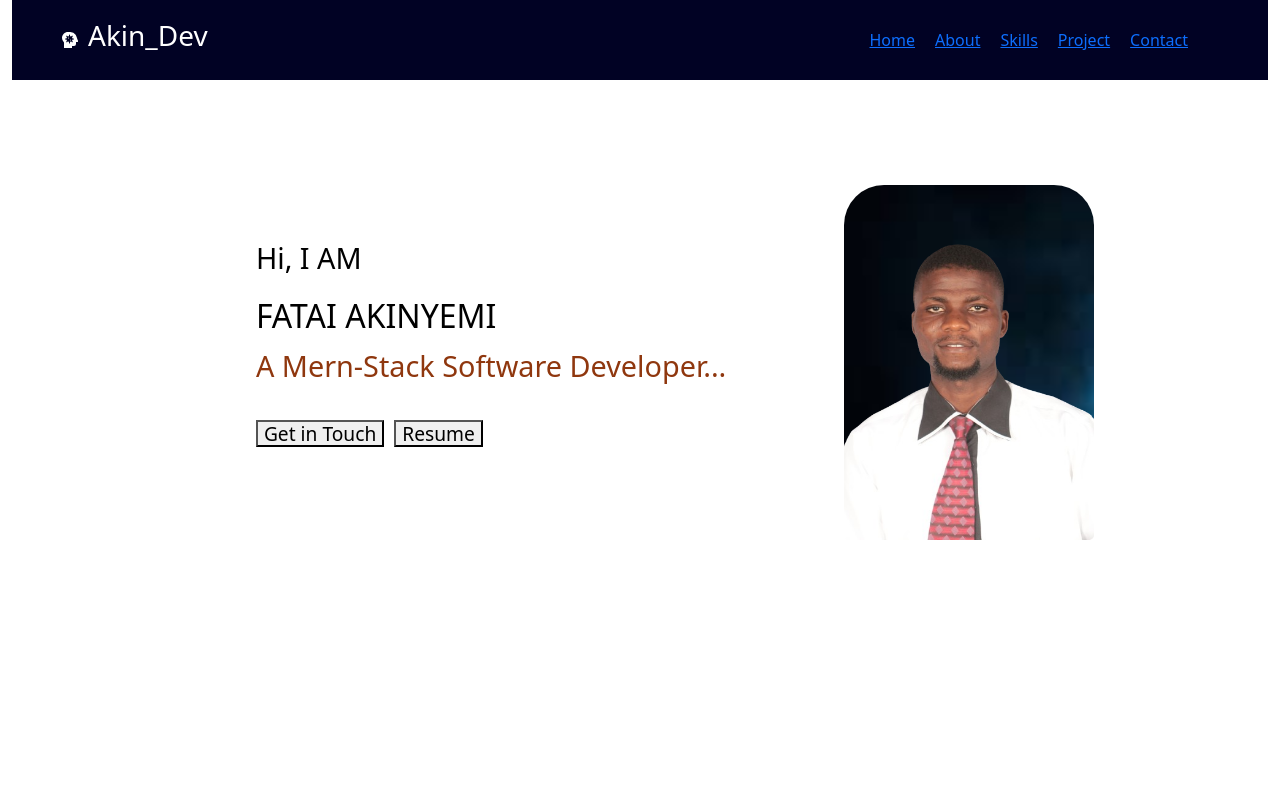
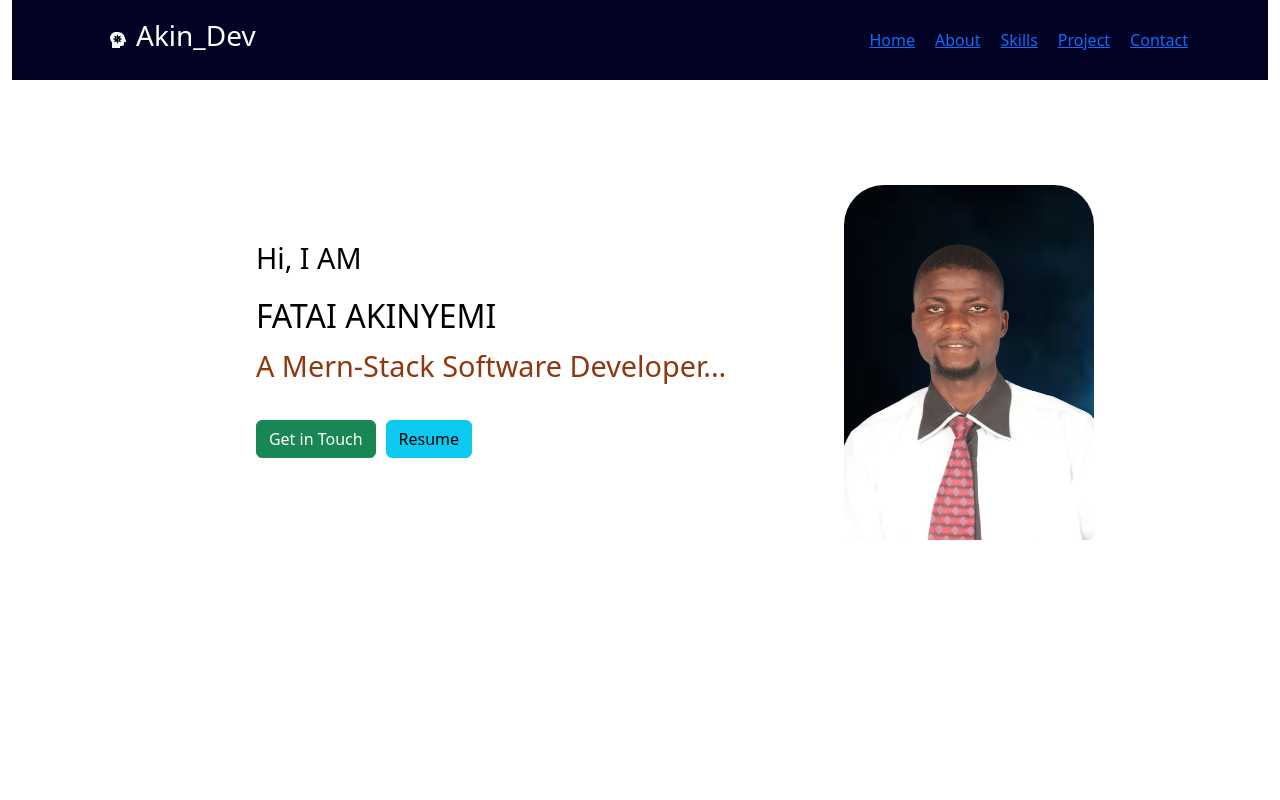
Before and after one commit to Olori-Odo/My-Portfolio, a React (Vite) app: page / in a window 1280 px wide. Shown: the top 800 px of the page. Built offline with nearby package versions, Linux system fonts and the light colour scheme.

Commit message:
restoring

```diff
--- a/src/component/navigation/navbar/NavBar.jsx
+++ b/src/component/navigation/navbar/NavBar.jsx
@@ -12,13 +12,59 @@ const Link = [
   { to: "/contact", id: 5, label: "Contact" },
 ];
 
+// <nav class="navbar navbar-expand-lg bg-body-tertiary">
+//   <div class="container-fluid">
+//     <a class="navbar-brand" href="#">Navbar</a>
+//     <button class="navbar-toggler" type="button" data-bs-toggle="collapse" data-bs-target="#navbarSupportedContent" aria-controls="navbarSupportedContent" aria-expanded="false" aria-label="Toggle navigation">
+//       <span class="navbar-toggler-icon"></span>
+//     </button>
+//     <div class="collapse navbar-collapse" id="navbarSupportedContent">
+//       <ul class="navbar-nav me-auto mb-2 mb-lg-0">
+//         <li class="nav-item">
+//           <a class="nav-link active" aria-current="page" href="#">Home</a>
+//         </li>
+//         <li class="nav-item">
+//           <a class="nav-link" href="#">Link</a>
+//         </li>
+//         <li class="nav-item dropdown">
+//           <a class="nav-link dropdown-toggle" href="#" role="button" data-bs-toggle="dropdown" aria-expanded="false">
+//             Dropdown
+//           </a>
+//           <ul class="dropdown-menu">
+//             <li><a class="dropdown-item" href="#">Action</a></li>
+//             <li><a class="dropdown-item" href="#">Another action</a></li>
+//             <li><hr class="dropdown-divider"></li>
+//             <li><a class="dropdown-item" href="#">Something else here</a></li>
+//           </ul>
+//         </li>
+//         <li class="nav-item">
+//           <a class="nav-link disabled" aria-disabled="true">Disabled</a>
+//         </li>
+//       </ul>
+//       <form class="d-flex" role="search">
+//         <input class="form-control me-2" type="search" placeholder="Search" aria-label="Search">
+//         <button class="btn btn-outline-success" type="submit">Search</button>
+//       </form>
+//     </div>
+//   </div>
+// </nav>
+
 const NavBar = () => {
   return (
-    <div id="main-nav">
-      <div id="logo">
-        <FaHeadSideVirus />
+    <div className=" " id="main-nav">
+      <div className="mx-5" id="logo">
+        <FaHeadSideVirus className=" w-50" />
         <h3>Akin_Dev</h3>
       </div>
+
+      {/* <div className="container-fluid">
+     <a class="navbar-brand" href="#">Navbar</a>
+     <button class="navbar-toggler" type="button" data-bs-toggle="collapse"
+     data-bs-target="#navbarSupportedContent"
+     aria-controls="navbarSupportedContent"
+     aria-expanded="false" aria-label="Toggle navigation">
+       <span class="navbar-toggler-icon"></span>
+     </button> */}
 
       <div id="links">
         {Link.map(({ to, label, id }) => (
--- a/src/layout/MainLayout.jsx
+++ b/src/layout/MainLayout.jsx
@@ -10,9 +10,9 @@ import Home from "../pages/Home";
 
 const MainLayout = () => {
   return (
-    <div id="layout" className="container-fluid">
+    <div id="layout" className="container-fluid ">
       {/* <NavBar /> */}
-      <div className="row">
+      <div className="row justify-content-md-center">
         <div className="col" id="display">
           <NavBar />
           <Home />
--- a/src/pages/Home.css
+++ b/src/pages/Home.css
@@ -9,7 +9,7 @@
   justify-content: space-around;
   color: black;
   height: 90vh;
-  width: 100%;
+  /* width: 100%; */
   padding: 100px 150px;
   margin-top: 5px;
 }
--- a/src/pages/Home.jsx
+++ b/src/pages/Home.jsx
@@ -6,7 +6,7 @@ import { Link } from "react-router-dom";
 const Home = () => {
   return (
     <>
-      <div id="home-container">
+      <div className="container-md-fluid" id="home-container">
         <div id="homepage">
           <div id="intro">
             <div id="name">
@@ -16,12 +16,12 @@ const Home = () => {
             </div>
             <div id="btn">
               <Link to={"/contact"}>
-                <button>Get in Touch</button>
+                <button className="btn btn-success">Get in Touch</button>
               </Link>
 
               <Link to={"https://flowcv.com/resume/7pdu725h3b "}>
                 {" "}
-                <button>Resume</button>{" "}
+                <button className="btn btn-info">Resume</button>{" "}
               </Link>
             </div>
           </div>
```
